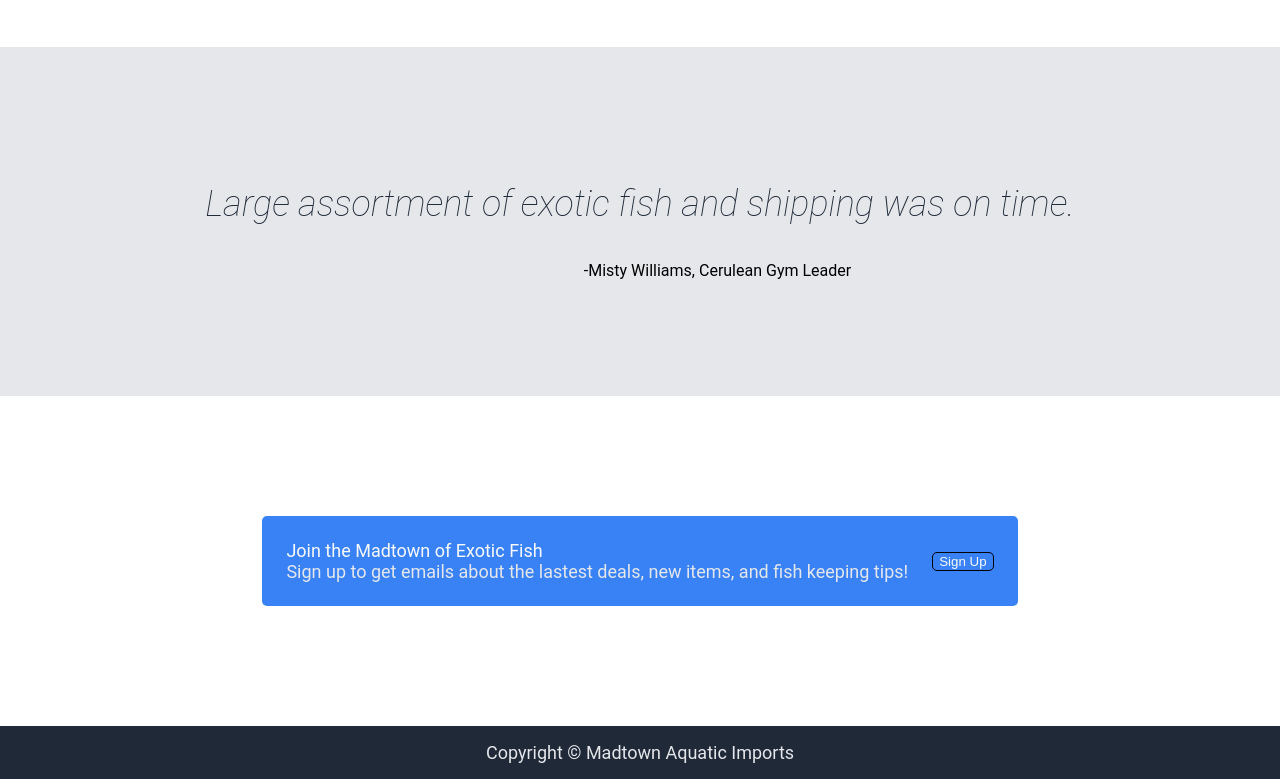
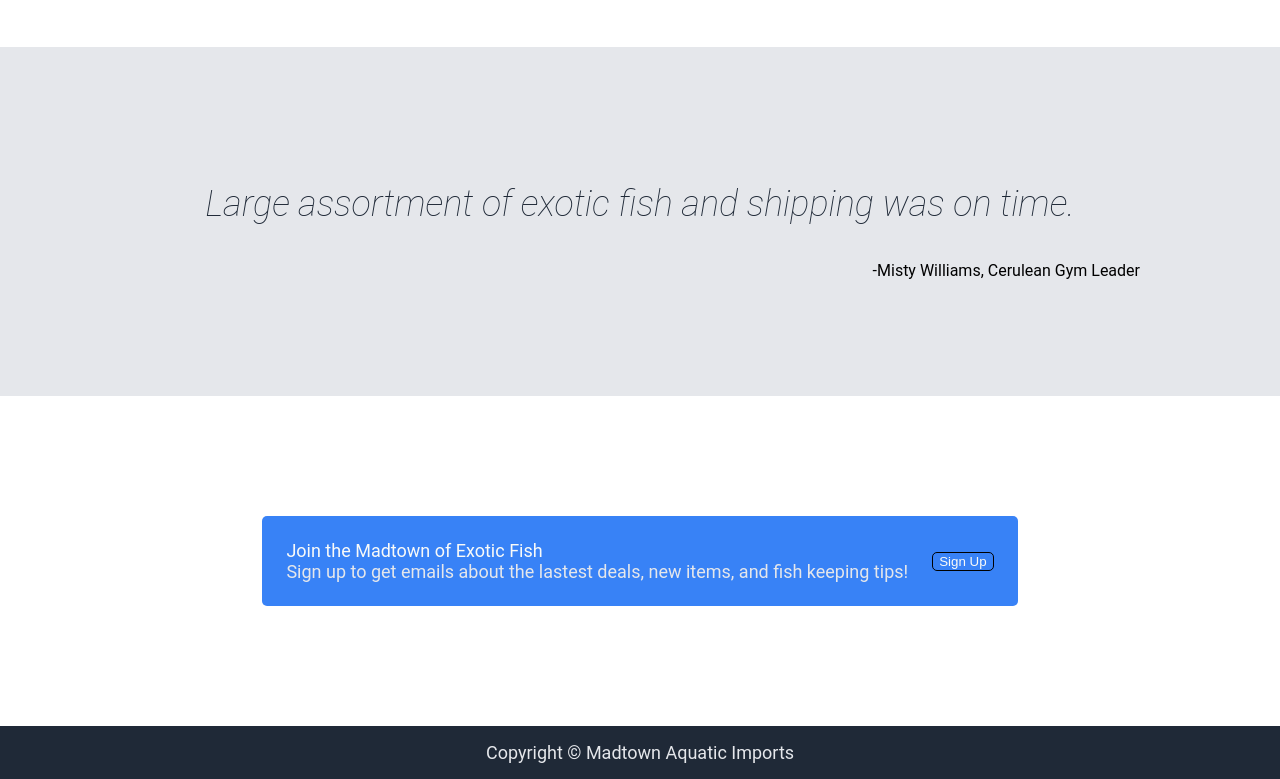
Before and after one commit to fxiaoDFX/Landing-Page, a plain HTML site: page index.html in a window 1280 px wide. Shown: the part 880-1659 px from the top of the page. Drawn offline with Linux system fonts and the light colour scheme.

Commit message:
Added flex to figcaption in style.css

```diff
--- a/style.css
+++ b/style.css
@@ -152,7 +152,8 @@ blockquote {
 }
 
 figcaption {
-    margin-left: 155px;
+    display: flex;
+    justify-content: flex-end;
 }
 
 .body img {
```
